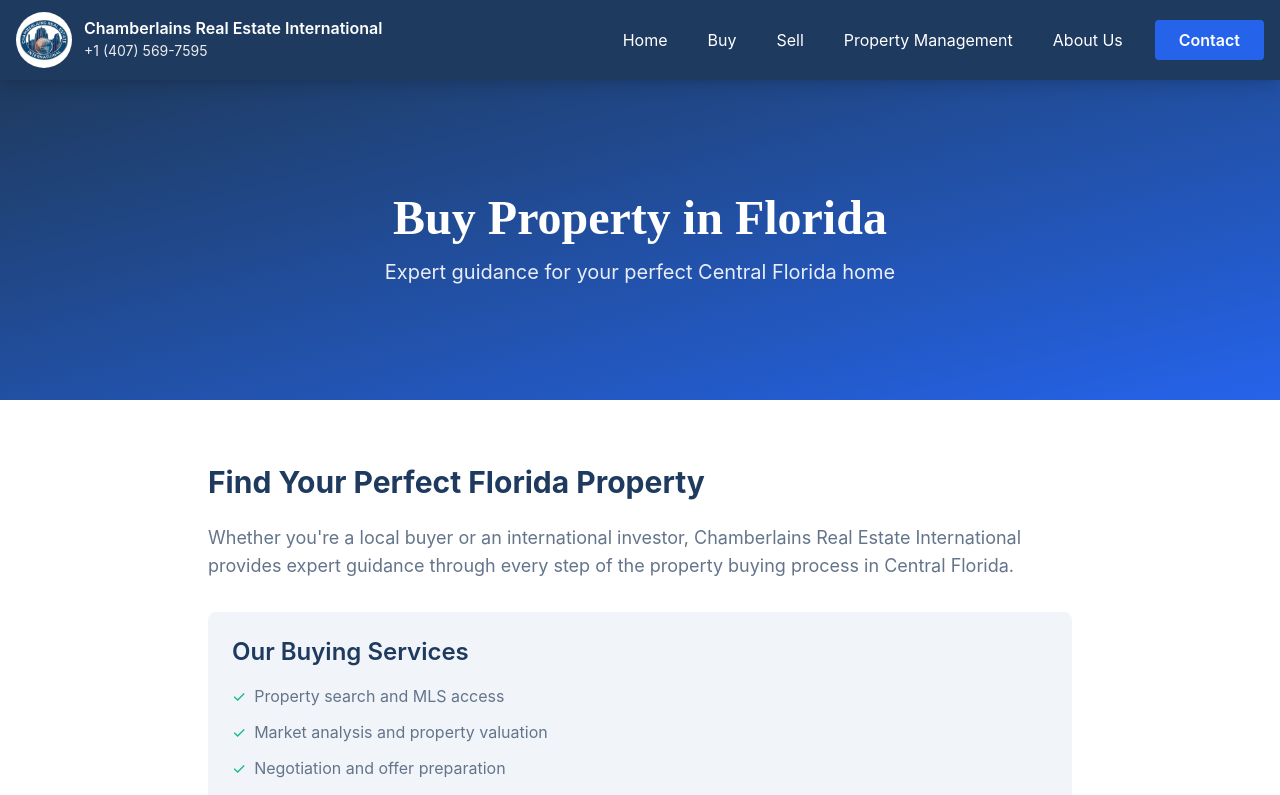
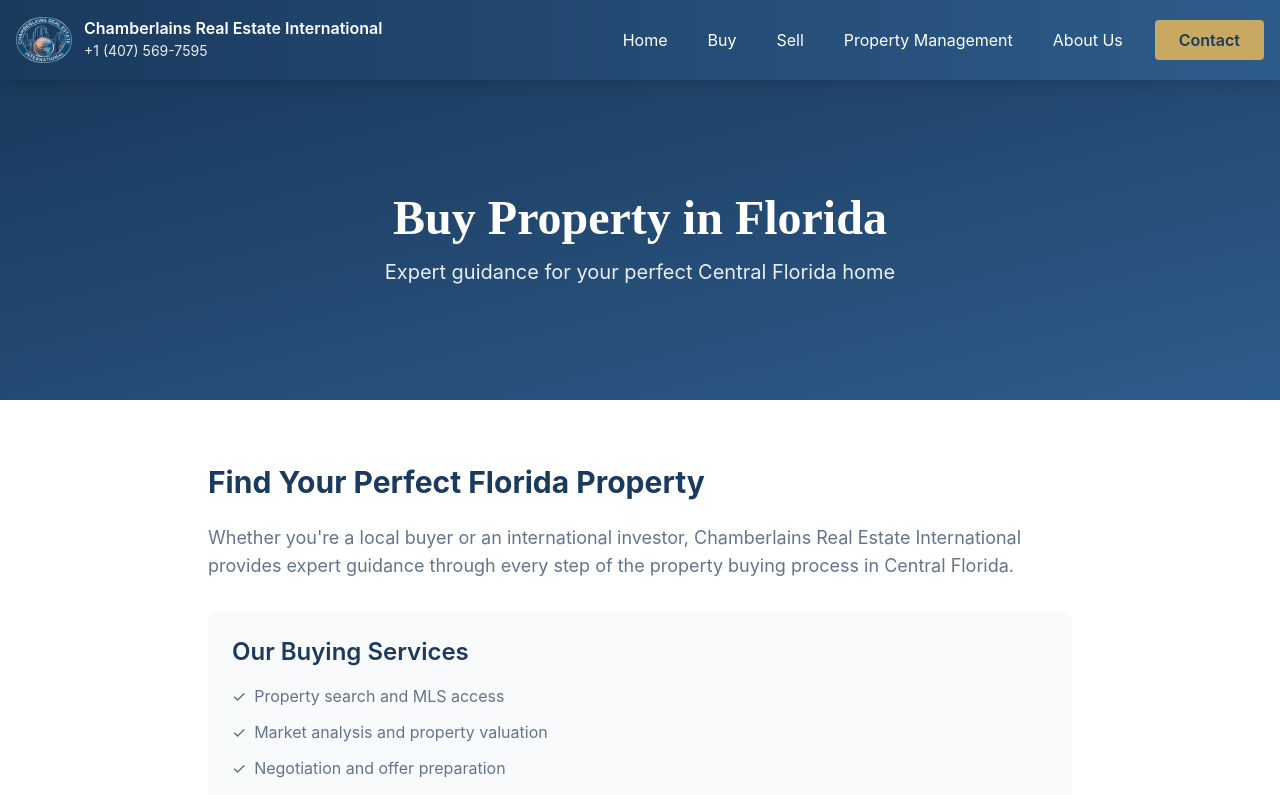
Before and after one commit to starbrightlab/chamberlains-international, a Next.js app: page /buy in a window 1280 px wide. Shown: the top 795 px of the page. Built offline with nearby package versions, Linux system fonts and the light colour scheme.

Commit message:
Improve logo presentation

```diff
--- a/app/globals.css
+++ b/app/globals.css
@@ -1,19 +1,21 @@
 @import "tailwindcss";
+@import url('https://fonts.googleapis.com/css2?family=Inter:wght@400;500;600;700&family=Playfair+Display:wght@600;700&display=swap');
 
 :root {
   --background: #ffffff;
   --foreground: #1e293b;
 
-  /* Chamberlains & Preserve Brand Colors */
-  --chamberlains-navy: #1e3a5f;
-  --chamberlains-blue: #2563eb;
-  --preserve-green: #10b981;
-  --warm-accent: #f59e0b;
+  /* Updated Brand Colors - Working with the logos */
+  --chamberlains-navy: #1a3a5e;
+  --chamberlains-blue: #2e5c8a;
+  --preserve-green: #4a7c59;
+  --preserve-gold: #c9a961;
+  --warm-accent: #d4a574;
 
   /* Neutral Colors */
   --slate-gray: #64748b;
-  --light-gray: #f1f5f9;
-  --dark-gray: #1e293b;
+  --light-gray: #f8fafc;
+  --dark-gray: #0f172a;
 }
 
 @theme inline {
@@ -24,6 +26,7 @@
   --color-chamberlains-navy: var(--chamberlains-navy);
   --color-chamberlains-blue: var(--chamberlains-blue);
   --color-preserve-green: var(--preserve-green);
+  --color-preserve-gold: var(--preserve-gold);
   --color-warm-accent: var(--warm-accent);
 
   /* Custom Neutrals */
--- a/app/property-management/page.tsx
+++ b/app/property-management/page.tsx
@@ -15,22 +15,22 @@ export default function PropertyManagement() {
       <Header />
 
       {/* Hero */}
-      <section className="relative h-80 flex items-center justify-center bg-gradient-to-br from-preserve-green to-green-700">
+      <section className="relative h-96 flex items-center justify-center bg-gradient-to-br from-preserve-green via-chamberlains-blue to-chamberlains-navy">
         <div className="relative z-10 text-center text-white px-4 max-w-4xl mx-auto">
           <div className="flex flex-col items-center mb-6">
-            <div className="w-24 h-24 relative mb-4 bg-white rounded-full p-2">
+            <div className="w-32 h-32 relative mb-6">
               <Image
                 src="/ppm-logo.png"
                 alt="Preserve Property Management"
                 fill
-                className="object-contain p-1"
-                sizes="96px"
+                className="object-contain drop-shadow-2xl"
+                sizes="128px"
                 priority
               />
             </div>
-            <h1 className="text-4xl md:text-5xl font-bold font-display">Preserve Property Management</h1>
+            <h1 className="text-4xl md:text-5xl lg:text-6xl font-bold font-display mb-3">Preserve Property Management</h1>
           </div>
-          <p className="text-xl opacity-90">Professional care for your investment properties</p>
+          <p className="text-xl md:text-2xl opacity-95">Professional care for your investment properties</p>
         </div>
       </section>
 
--- a/components/Header.tsx
+++ b/components/Header.tsx
@@ -8,17 +8,17 @@ export default function Header() {
   const [mobileMenuOpen, setMobileMenuOpen] = useState(false);
 
   return (
-    <header className="bg-chamberlains-navy text-white sticky top-0 z-50 shadow-lg">
+    <header className="bg-gradient-to-r from-chamberlains-navy to-chamberlains-blue text-white sticky top-0 z-50 shadow-lg">
       <div className="max-w-7xl mx-auto px-4 py-3">
         <div className="flex items-center justify-between">
           {/* Logo and Company Info */}
           <Link href="/" className="flex items-center space-x-3 hover:opacity-90 transition-opacity">
-            <div className="w-14 h-14 relative flex-shrink-0 bg-white rounded-full p-1">
+            <div className="w-14 h-14 relative flex-shrink-0">
               <Image
                 src="/logo.png"
                 alt="Chamberlains Real Estate International"
                 fill
-                className="object-contain p-1"
+                className="object-contain"
                 sizes="56px"
                 priority
               />
@@ -27,7 +27,7 @@ export default function Header() {
               <div className="font-semibold text-base leading-tight">Chamberlains Real Estate International</div>
               <a
                 href="tel:+14075697595"
-                className="text-sm opacity-90 hover:text-chamberlains-blue transition-colors"
+                className="text-sm opacity-90 hover:opacity-100 transition-opacity"
                 onClick={(e) => e.stopPropagation()}
               >
                 +1 (407) 569-7595
@@ -37,7 +37,7 @@ export default function Header() {
               <div className="font-semibold text-sm leading-tight">Chamberlains Real Estate</div>
               <a
                 href="tel:+14075697595"
-                className="text-xs opacity-90 hover:text-chamberlains-blue transition-colors"
+                className="text-xs opacity-90 hover:opacity-100 transition-opacity"
                 onClick={(e) => e.stopPropagation()}
               >
                 (407) 569-7595
@@ -79,7 +79,7 @@ export default function Header() {
             </Link>
             <Link
               href="/contact"
-              className="ml-2 bg-chamberlains-blue hover:bg-blue-600 px-4 lg:px-6 py-2 rounded transition-colors text-sm lg:text-base font-semibold"
+              className="ml-2 bg-preserve-gold hover:bg-warm-accent px-4 lg:px-6 py-2 rounded transition-colors text-sm lg:text-base font-semibold text-chamberlains-navy"
             >
               Contact
             </Link>
@@ -149,7 +149,7 @@ export default function Header() {
               </Link>
               <a
                 href="tel:+14075697595"
-                className="px-4 py-2 bg-chamberlains-blue hover:bg-blue-600 rounded transition-colors font-semibold text-center"
+                className="px-4 py-2 bg-preserve-gold hover:bg-warm-accent text-chamberlains-navy rounded transition-colors font-semibold text-center"
               >
                 📞 +1 (407) 569-7595
               </a>
--- a/components/Services.tsx
+++ b/components/Services.tsx
@@ -33,8 +33,8 @@ const services = [
         <path strokeLinecap="round" strokeLinejoin="round" strokeWidth="2" d="M12 8c-1.657 0-3 .895-3 2s1.343 2 3 2 3 .895 3 2-1.343 2-3 2m0-8c1.11 0 2.08.402 2.599 1M12 8V7m0 1v8m0 0v1m0-1c-1.11 0-2.08-.402-2.599-1M21 12a9 9 0 11-18 0 9 9 0 0118 0z" />
       </svg>
     ),
-    bgColor: 'bg-warm-accent/10',
-    textColor: 'text-warm-accent',
+    bgColor: 'bg-preserve-gold/10',
+    textColor: 'text-preserve-gold',
     link: '/sell'
   },
 ];
```
